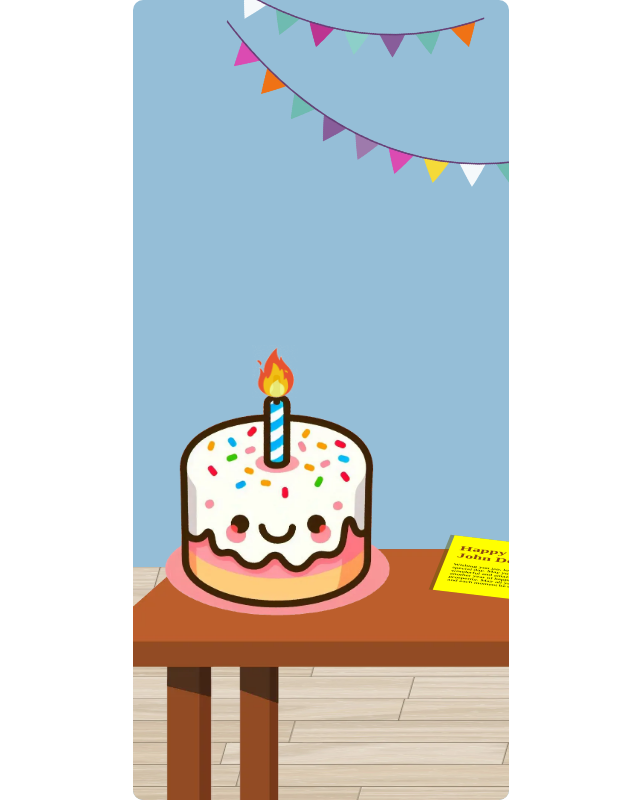
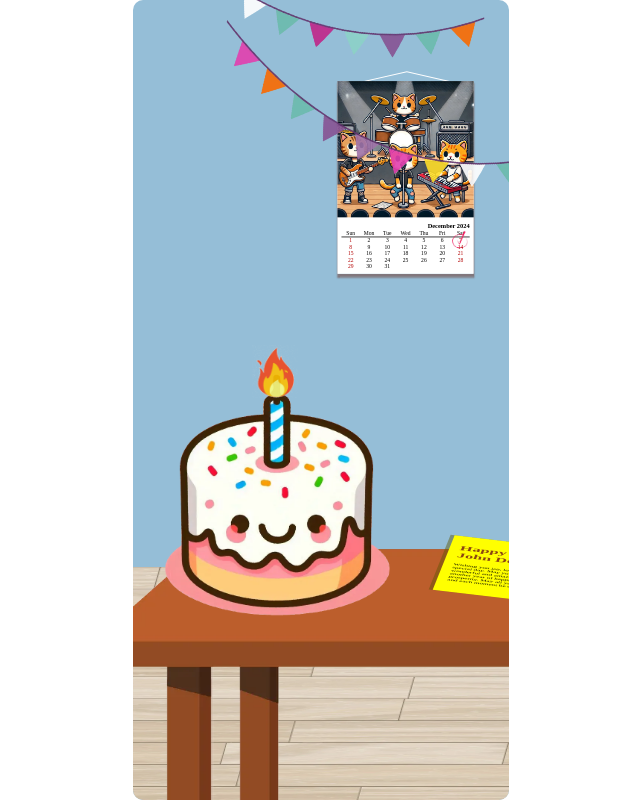
Before and after one commit to hprasetyou/greeting, a React (Create React App) app: page / in a window 1280 px wide. Shown: the whole page, without its empty margins (319-959 px from the left). Built offline with nearby package versions, Linux system fonts and the light colour scheme; a web font is replaced by a local one.

Commit message:
add calendar

```diff
--- /dev/null
+++ b/src/css/Calendar.css
@@ -0,0 +1,70 @@
+.calendar{
+    background-color: #fff;
+    transform: scale(0.25);
+    position: absolute;
+    top: -26%;
+    right: -45%;
+    box-shadow: 1px 12px 6px 3px #7b6262c2;
+}
+
+.calendar::before{
+    content: '';
+    position: absolute;
+    top: 0;
+    left: 50%;
+    width: 150px;
+    height: 150px;
+    transform: rotate(-45deg) skew(32deg, 32deg) translate(69%, -110%);
+    border: 7px solid #fff;
+    z-index: -1;
+}
+
+.calendar-header img{
+    width: 100%;
+}
+
+.calendar-body{
+    display: flex;
+    flex-direction: column;
+    padding: 3%;
+}
+
+.calendar-month{
+    font-size: 1.6em;
+    font-weight: bold;
+    margin-left: auto;
+}
+
+.calendar-weekdays,
+.calendar-days{
+    display: flex;
+    justify-content: space-around;
+    flex-wrap: wrap;
+    padding: 0;
+    margin: 0;
+}
+.calendar-weekdays{
+    border-bottom: 3px solid #000;
+}
+.calendar-weekday,
+.calendar-day{
+    font-size: 1.4em;
+    width: calc(100% / 7);
+    text-align: center;
+    position: relative;
+}
+.calendar-day:last-child{
+    margin-right: auto;
+}
+.calendar-day:nth-child(7n),
+.calendar-day:nth-child(7n + 1){
+    color: hsl(0, 100%, 35%);
+}
+
+.calendar-marker{
+    width: 100%;
+    position: absolute;
+    top: 50%;
+    left: 50%;
+    transform: translate(-50%, -50%);
+}
--- a/src/js/Background.js
+++ b/src/js/Background.js
@@ -1,13 +1,16 @@
 import Sprinkles from "./Sprinkles";
 import Balloons from "./Balloons";
+import Calendar from "./Calendar";
 
 const Background = ({sprinkleRain = false}) => {
     const homepage = process.env.PUBLIC_URL || '';
+    const targetDate = '2024-12-07';
     return (
         <div>
             <div className="floor">
                 <img src={`${homepage}/floor.webp`} alt="floor" />
             </div>
+            <Calendar targetDate={targetDate}/>
             <Sprinkles isActive={sprinkleRain}/>
             <Balloons isActive={sprinkleRain}/>
             <div className="flag-line"></div>
--- /dev/null
+++ b/src/js/Calendar.js
@@ -0,0 +1,52 @@
+import '../css/Calendar.css';
+
+const Calendar = ({targetDate = null}) => {
+
+    const dow = ['Sun', 'Mon', 'Tue', 'Wed', 'Thu', 'Fri', 'Sat'];
+
+    const homepage = process.env.PUBLIC_URL || '';
+
+    function getDate(){
+        return new Date(targetDate);
+    }
+
+    function getDateCount(year, month) {
+        return new Date(year, month + 1, 0).getDate();
+    }
+
+    function getFirstDay(year, month) {
+        return new Date(`${year}-${month}-01`).getUTCDay();
+    }
+
+
+    return (
+        <div className="calendar">
+            <div className="calendar-header">
+                <img src={`${homepage}/calendar-bg.webp`} alt="calendar" />
+            </div>
+            <div className="calendar-body">
+                <div className="calendar-month">{getDate().toLocaleString('default', { month: 'long' })} {getDate().getFullYear()}</div>
+                <div className="calendar-weekdays">
+                    {dow.map((day, index) => (
+                        <div key={index} className="calendar-weekday">{day}</div>
+                    ))}
+                </div>
+                <div className="calendar-days">
+                    {Array.from({ length: getFirstDay(getDate().getFullYear(), getDate().getUTCMonth() + 1) }).map((_, index) => (
+                        <div key={index} className="calendar-day"></div>
+                    ))}
+                    {Array.from({ length: getDateCount(getDate().getFullYear(), getDate().getUTCMonth() + 1) }).map((_, index) => (
+                        <div key={index} className="calendar-day">
+                            {index + 1 === getDate().getUTCDate() && (
+                                <img src={`${homepage}/marker.webp`} alt="marker" className="calendar-marker" />
+                            )}
+                            <span>{index + 1}</span>
+                        </div>
+                    ))}
+                </div>
+            </div>
+        </div>
+    );
+}
+
+export default Calendar;
```
Also changed, not shown: public/calendar-bg.webp (added), public/marker.webp (added).
